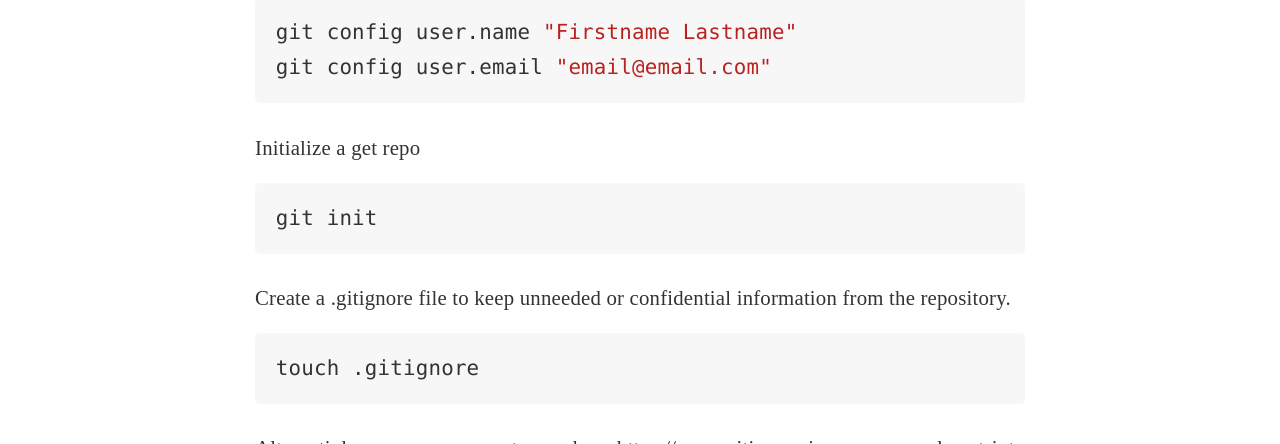
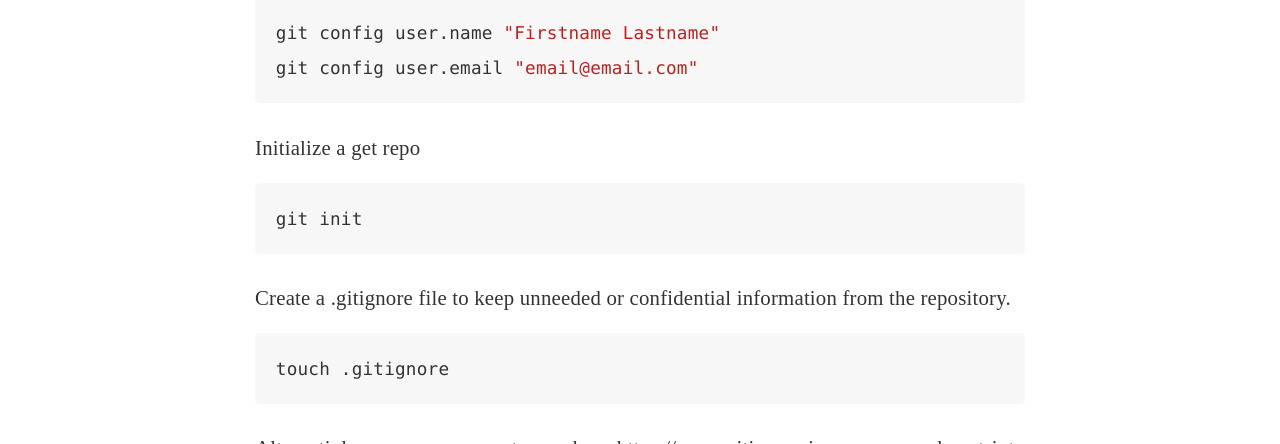
Before and after one commit to christopherpickering/test-site, a plain HTML site: page pages/git.html in a window 1280 px wide. Shown: the part 356-800 px from the top of the page. Drawn offline with Linux system fonts and the light colour scheme; a web font is replaced by a local one.

Commit message:
updated commit

```diff
--- a/static/css/style.css
+++ b/static/css/style.css
@@ -175,7 +175,7 @@ mark {
 
 code, kbd, pre, samp {
     font-family: monospace, serif;
-    font-size: 1em !important;
+    font-size: 1em ;
 }
 
 pre {
@@ -3764,7 +3764,7 @@ table {
 .markdown-section code {
     padding: .2em;
     margin: 0;
-    font-size: .85em;
+    font-size: .85em !important;
     background-color: #f7f7f7
 }
 
```
